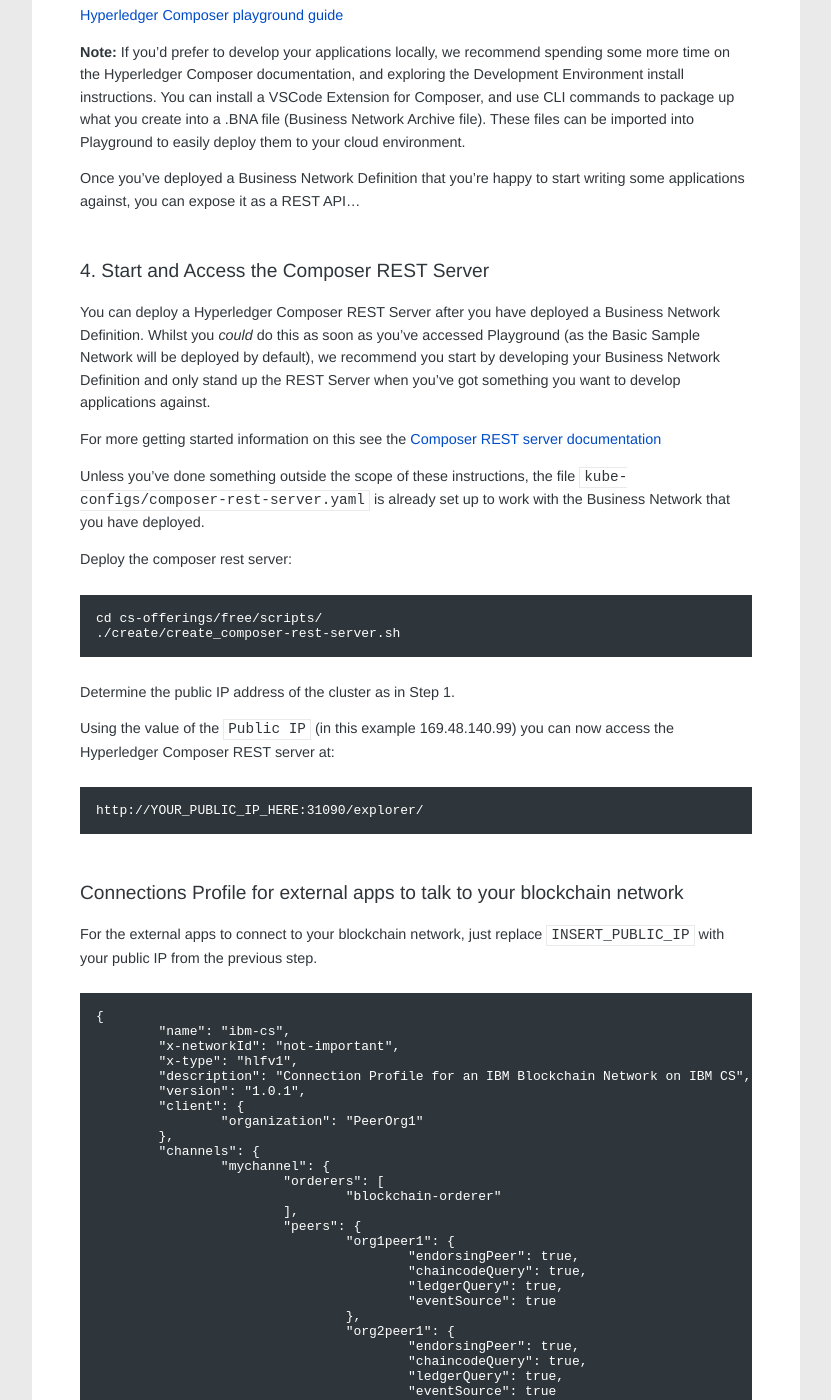
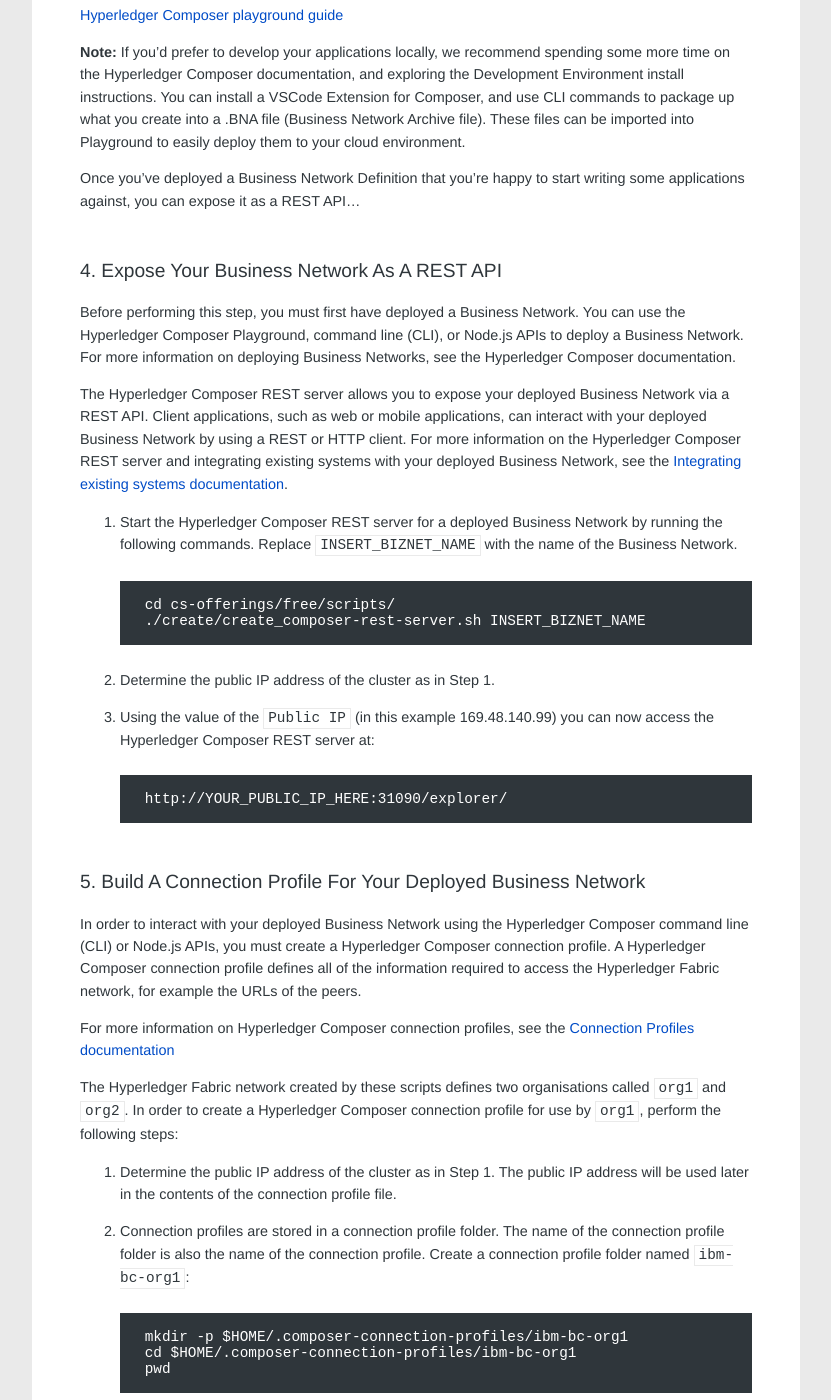
Before and after one commit to IBM-Blockchain-Archive/ibm-blockchain.github.io, a Jekyll site: the page built from _pages/03_Interacting with your blockchain.md, in a window 1280 px wide and 1400 px high, scrolled down 1430 px. Shown: the whole window, without its empty margins (258-1089 px from the left). Built offline with Jekyll 4.4.1, drawn with Linux system fonts in a browser that asks for light colours; some web fonts are replaced; some of the changed text lies outside the part shown.

Commit message:
Update the REST server and connection profile steps

````diff
--- a/_pages/03_Interacting with your blockchain.md
+++ b/_pages/03_Interacting with your blockchain.md
@@ -48,157 +48,81 @@
 
 Once you've deployed a Business Network Definition that you're happy to start writing some applications against, you can expose it as a REST API...
 
-### 4. Start and Access the Composer REST Server
+### 4. Expose Your Business Network As A REST API
 
-You can deploy a Hyperledger Composer REST Server after you have deployed a Business Network Definition.  Whilst you _could_ do this as soon as you've accessed Playground (as the Basic Sample Network will be deployed by default), we recommend you start by developing your Business Network Definition and only stand up the REST Server when you've got something you want to develop applications against.
+Before performing this step, you must first have deployed a Business Network. You can use the Hyperledger Composer Playground, command line (CLI), or Node.js APIs to deploy a Business Network. For more information on deploying Business Networks, see the Hyperledger Composer documentation.
 
-For more getting started information on this see the [Composer REST server documentation](https://hyperledger.github.io/composer/integrating/integrating-index.html)
+The Hyperledger Composer REST server allows you to expose your deployed Business Network via a REST API. Client applications, such as web or mobile applications, can interact with your deployed Business Network by using a REST or HTTP client. For more information on the Hyperledger Composer REST server and integrating existing systems with your deployed Business Network, see the [Integrating existing systems documentation](https://hyperledger.github.io/composer/integrating/integrating-index.html).
 
-Unless you've done something outside the scope of these instructions, the file `kube-configs/composer-rest-server.yaml` is already set up to work with the Business Network that you have deployed.
+1. Start the Hyperledger Composer REST server for a deployed Business Network by running the following commands. Replace `INSERT_BIZNET_NAME` with the name of the Business Network.
 
-Deploy the composer rest server:
-```
-cd cs-offerings/free/scripts/
-./create/create_composer-rest-server.sh
-```
+		cd cs-offerings/free/scripts/
+		./create/create_composer-rest-server.sh INSERT_BIZNET_NAME
 
-Determine the public IP address of the cluster as in Step 1.
+2. Determine the public IP address of the cluster as in Step 1.
 
-Using the value of the `Public IP` (in this example 169.48.140.99) you can now access the Hyperledger Composer REST server at:
-```
-http://YOUR_PUBLIC_IP_HERE:31090/explorer/
-```
+3. Using the value of the `Public IP` (in this example 169.48.140.99) you can now access the Hyperledger Composer REST server at:
 
-### Connections Profile for external apps to talk to your blockchain network
+		http://YOUR_PUBLIC_IP_HERE:31090/explorer/
 
-For the external apps to connect to your blockchain network, just replace `INSERT_PUBLIC_IP` with your public IP from the previous step.
-```
-{
-	"name": "ibm-cs",
-	"x-networkId": "not-important",
-	"x-type": "hlfv1",
-	"description": "Connection Profile for an IBM Blockchain Network on IBM CS",
-	"version": "1.0.1",
-	"client": {
-		"organization": "PeerOrg1"
-	},
-	"channels": {
-		"mychannel": {
+### 5. Build A Connection Profile For Your Deployed Business Network
+
+In order to interact with your deployed Business Network using the Hyperledger Composer command line (CLI) or Node.js APIs, you must create a Hyperledger Composer connection profile. A Hyperledger Composer connection profile defines all of the information required to access the Hyperledger Fabric network, for example the URLs of the peers.
+
+For more information on Hyperledger Composer connection profiles, see the [Connection Profiles documentation](https://hyperledger.github.io/composer/reference/connectionprofile.html)
+
+The Hyperledger Fabric network created by these scripts defines two organisations called `org1` and `org2`. In order to create a Hyperledger Composer connection profile for use by `org1`, perform the following steps:
+
+1. Determine the public IP address of the cluster as in Step 1. The public IP address will be used later in the contents of the connection profile file.
+
+2. Connection profiles are stored in a connection profile folder. The name of the connection profile folder is also the name of the connection profile. Create a connection profile folder named `ibm-bc-org1`:
+
+		mkdir -p $HOME/.composer-connection-profiles/ibm-bc-org1
+		cd $HOME/.composer-connection-profiles/ibm-bc-org1
+		pwd
+
+	The full path to the connection profile folder will be printed by the `pwd` command. It will contain the path to your home directory, for example `/home/testuser/.composer-connection-profiles/ibm-bc-org1`. You will need to remember this path in order to create the connection profile.
+
+3. Blockchain identities, or digital certificates, are stored in a credentials folder. Create a credentials folder that will be used to store Blockchain identities which are used for the `ibm-bc-org1` connection profile:
+
+		mkdir -p $HOME/.composer-credentials/ibm-bc-org1
+		cd $HOME/.composer-credentials/ibm-bc-org1
+		pwd
+
+	The full path to the credentials folder will be printed by the `pwd` command. It will contain the path to your home directory, for example `/home/testuser/.composer-credentials/ibm-bc-org1`. You will need to remember this path in order to create the connection profile.
+
+4. Finally, using your favourite editor, create a connection profile file named `connection.json` in the connection profile folder. This is the path that you determined in step 2.
+
+	The contents of the connection profile file should be as follows. Replace all instances of `INSERT_PUBLIC_IP` with the IP address that you determined in step 1. Replace all instances of `INSERT_CREDENTIALS_PATH` with the path to the credentials folder that you determined in step 3.
+
+		{
+			"name": "ibm-bc-org1",
+			"description": "Connection profile for IBM Blockchain Platform",
+			"type": "hlfv1",
 			"orderers": [
-				"blockchain-orderer"
-			],
-			"peers": {
-				"org1peer1": {
-					"endorsingPeer": true,
-					"chaincodeQuery": true,
-					"ledgerQuery": true,
-					"eventSource": true
-				},
-				"org2peer1": {
-					"endorsingPeer": true,
-					"chaincodeQuery": true,
-					"ledgerQuery": true,
-					"eventSource": true
-				}
-			},
-			"chaincodes": {
-			},
-			"x-blockDelay": 1000
-		}
-	},
-	"organizations": {
-		"PeerOrg1": {
-			"mspid": "Org1MSP",
-			"peers": [
-				"org1peer1"
-			],
-			"certificateAuthorities": [
-				"blockchain-ca-org1"
-			]
-		},
-		"PeerOrg2": {
-			"mspid": "Org2MSP",
-			"peers": [
-				"org2peer1"
-			],
-			"certificateAuthorities": [
-				"blockchain-ca-org2"
-			]
-		}
-	},
-	"orderers": {
-		"blockchain-orderer": {
-			"url": "grpc://INSERT_PUBLIC_IP:31010",
-			"grpcOptions": {
-				"ssl-target-name-override": null,
-				"grpc.http2.keepalive_time": 15
-			},
-			"tlsCACerts": {
-				"pem": null
-			}
-		},
-	},
-	"peers": {
-		"org1peer1": {
-			"url": "grpc://INSERT_PUBLIC_IP:30110",
-			"eventUrl": "grpc://INSERT_PUBLIC_IP:30111",
-			"grpcOptions": {
-				"ssl-target-name-override": null,
-				"grpc.http2.keepalive_time": 15
-			},
-			"tlsCACerts": {
-				"pem": null
-			}
-		},
-		"org2peer1": {
-			"url": "grpc://INSERT_PUBLIC_IP:30210",
-			"eventUrl": "grpc://INSERT_PUBLIC_IP:30211",
-			"grpcOptions": {
-				"ssl-target-name-override": null,
-				"grpc.http2.keepalive_time": 15
-			},
-			"tlsCACerts": {
-				"pem": null
-			}
-		}
-	},
-	"certificateAuthorities": {
-		"blockchain-ca-org1": {
-			"url": "http://INSERT_PUBLIC_IP:30000",
-			"httpOptions": {
-				"verify": true
-			},
-			"tlsCACerts": {
-				"pem": null
-			},
-			"registrar": [
 				{
-					"affiliation": ""
-					"enrollId": "admin",
-					"enrollSecret": "adminpw"
+					"url": "grpc://INSERT_PUBLIC_IP:31010"
 				}
 			],
-			"caName": "CA1"
-		},
-		"blockchain-ca-org2": {
-			"url": "http://INSERT_PUBLIC_IP:30000",
-			"httpOptions": {
-				"verify": true
+			"ca": {
+				"url": "http://INSERT_PUBLIC_IP:30000",
+				"name": "CA1"
 			},
-			"tlsCACerts": {
-				"pem": null
-			},
-			"registrar": [
+			"peers": [
 				{
-					"affiliation": "",
-					"enrollId": "admin",
-					"enrollSecret": "adminpw"
+					"requestURL": "grpc://INSERT_PUBLIC_IP:30110",
+					"eventURL": "grpc://INSERT_PUBLIC_IP:30111"
 				}
 			],
-			"caName": "CA2"
+			"keyValStore": "INSERT_CREDENTIALS_PATH",
+			"channel": "channel1",
+			"mspID": "Org1MSP",
+			"timeout": 300
 		}
-	}
-}
-```
+
+5. You can now use the Hyperledger Composer connection profile `ibm-bc-org1` with the Hyperledger Composer CLI application `composer`, or the Hyperledger Composer Node.js APIs. You can test this by using the `composer network ping` command to ping a deployed Business Network. Replace `INSERT_BIZNET_NAME` with the name of the Business Network.
+
+		composer network ping -p ibm-bc-org1 -n INSERT_BIZNET_NAME -i admin -s adminpw
+
 ## Congratulations!
 You've got a full development environment up and running!  Go create something exciting with IBM Blockchain!
````
Also changed, not shown: other parts of _pages/03_Interacting with your blockchain.md (+1 -1 lines).
